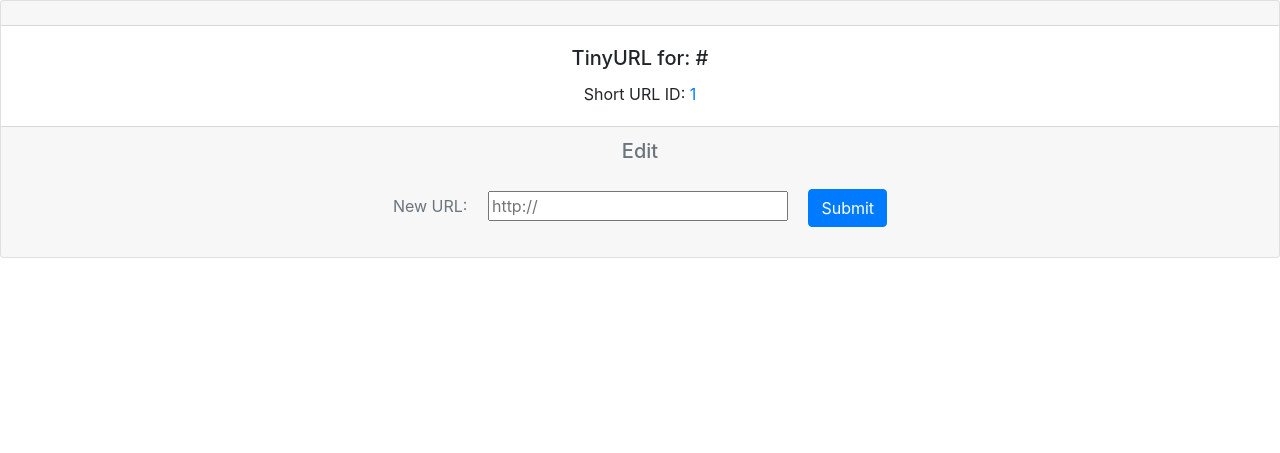
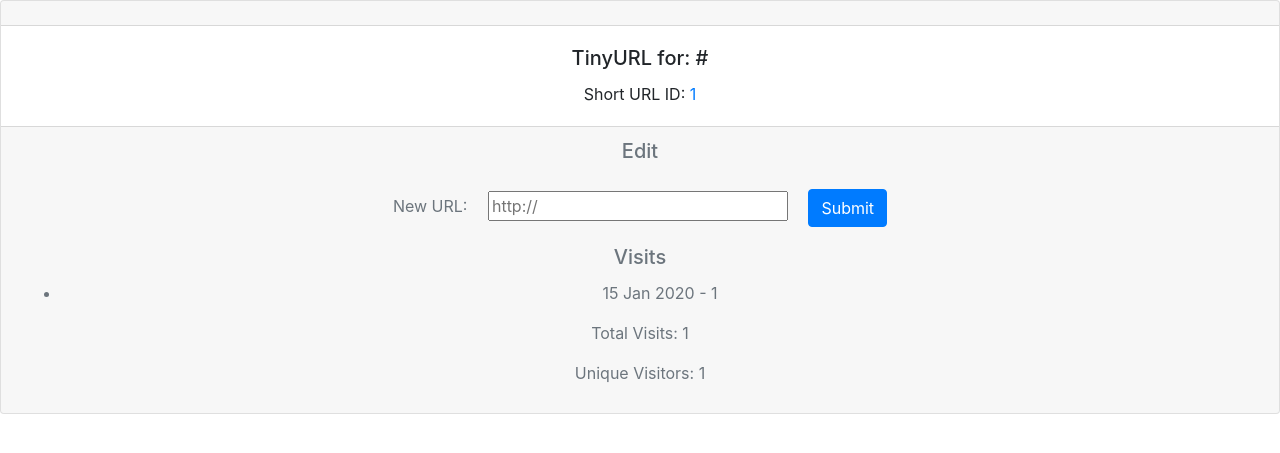
Before and after one commit to lmleao/tinyapp, a Node server app: template views/urls_show.ejs in a window 1280 px wide. Shown: the part 56-509 px from the top of the page. Run offline with Node 20, Linux system fonts and the light colour scheme; the template is opened without the code that fills it: most values are stand-ins (such as "Sample title", 1, 10 or a date in 2020); some libraries are stand-ins or nearby versions.

Commit message:
Change EJS template to track visits and unique visitors.

```diff
--- a/views/urls_index.ejs
+++ b/views/urls_index.ejs
@@ -27,6 +27,7 @@
             <th scope="col">Long URL</th>
             <th scope="col"></th>
             <th scope="col"></th>
+            <th scope="col"></th>
           </tr>
         </thead>
         <tbody>
@@ -45,6 +46,10 @@
                   <input type="hidden" name="_method" value="DELETE">
                   <button type="submit" class="btn btn-outline-danger">Delete</button>
                 </form>
+              </td>
+              <td>
+                <p>Total Visits: <%= urls[id].visits.length %></p>
+                <p>Unique Visitors: <%= urls[id].uniqueVisitors.length %></p>
               </td>
             </tr>
           <% } %>
--- a/views/urls_show.ejs
+++ b/views/urls_show.ejs
@@ -37,6 +37,14 @@
             <button type="submit" class="btn btn-primary">Submit</button>
           </div>
         </form>
+        <h5 class="card-title">Visits</h5>
+        <ul>
+          <% for (const visit of visits) { %>
+            <li><%= visit.timestamp %> - <%= visit.visitor_id %></li>
+          <% } %>
+        </ul>
+        <p>Total Visits: <%= visits.length %></p>
+        <p>Unique Visitors: <%= uniqueVisitors.length %></p>
       </div>
     </div>
     <!-- Bootstrap JS -->
```
